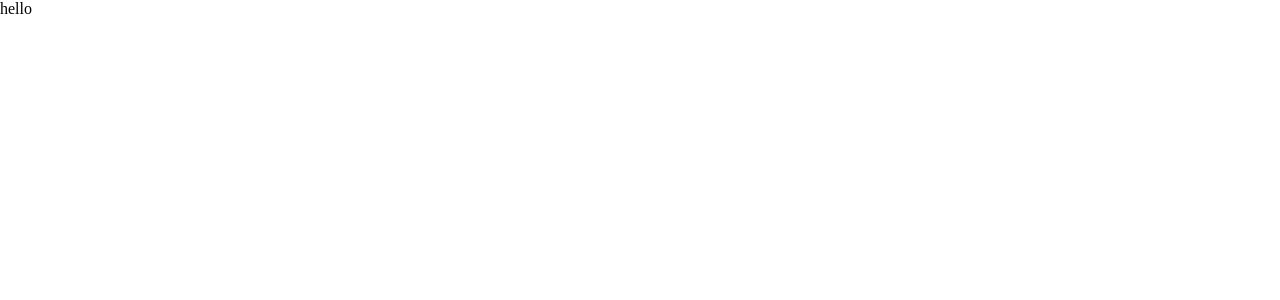
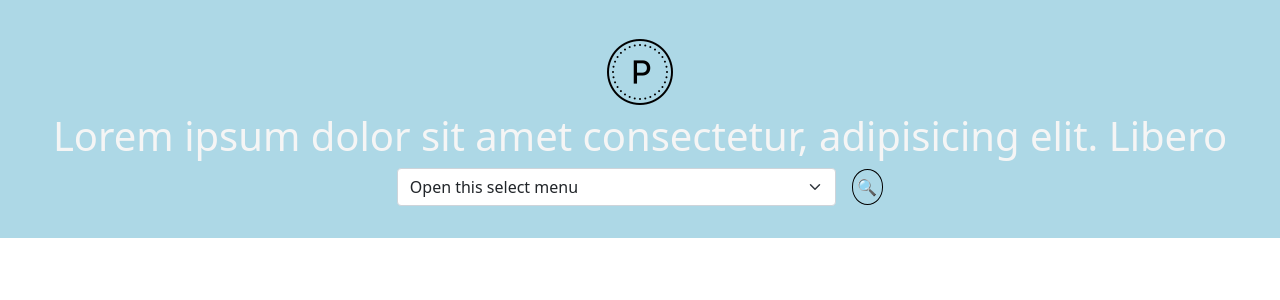
Before and after one commit to biswanathTewari/PexelFirestore, a React (Create React App) app: page / in a window 1280 px wide. Shown: the top 300 px of the page. Built offline with nearby package versions, Linux system fonts and the light colour scheme.

Commit message:
feat - header

```diff
--- a/package.json
+++ b/package.json
@@ -9,6 +9,7 @@
     "firebase": "^8.4.1",
     "node-sass": "^5.0.0",
     "react": "^17.0.2",
+    "react-bootstrap": "^1.5.2",
     "react-dom": "^17.0.2",
     "react-scripts": "4.0.3",
     "web-vitals": "^1.1.1"
--- a/public/index.html
+++ b/public/index.html
@@ -8,6 +8,12 @@
 		<meta
 			name="description"
 			content="Web site created using create-react-app"
+		/>
+		<link
+			href="https://cdn.jsdelivr.net/npm/bootstrap@5.0.0-beta3/dist/css/bootstrap.min.css"
+			rel="stylesheet"
+			integrity="sha384-eOJMYsd53ii+scO/bJGFsiCZc+5NDVN2yr8+0RDqr0Ql0h+rP48ckxlpbzKgwra6"
+			crossorigin="anonymous"
 		/>
 		<link rel="apple-touch-icon" href="%PUBLIC_URL%/logo192.png" />
 		<!--
--- a/src/components/App.js
+++ b/src/components/App.js
@@ -1,7 +1,14 @@
+import React from "react";
+//& components
 import "../styles/app.scss";
+import Header from "./Header";
 
 const App = () => {
-	return <div className="App">hello</div>;
+	return (
+		<div className="App">
+			<Header />
+		</div>
+	);
 };
 
 export default App;
--- /dev/null
+++ b/src/components/Header.jsx
@@ -0,0 +1,26 @@
+import React from "react";
+import Picon from "../icons/P.png";
+
+const Header = () => {
+	return (
+		<div className="Header">
+			<div className="brand">
+				<img src={Picon} alt="icon" />
+			</div>
+			<h1>
+				Lorem ipsum dolor sit amet consectetur, adipisicing elit. Libero
+			</h1>
+			<div className="select-category">
+				<select className="form-select" aria-label="Default select example">
+					<option defaultValue="hello">Open this select menu</option>
+					<option value="1">One</option>
+					<option value="2">Two</option>
+					<option value="3">Three</option>
+				</select>
+				<button>🔍</button>
+			</div>
+		</div>
+	);
+};
+
+export default Header;
--- /dev/null
+++ b/src/styles/_header.scss
@@ -0,0 +1,39 @@
+.Header {
+	background-color: lightblue;
+	color: whitesmoke;
+	display: flex;
+	flex-direction: column;
+	justify-content: center;
+	align-items: center;
+	width: 100vw;
+	padding: 2rem;
+
+	.brand {
+		display: flex;
+		justify-content: left;
+		align-items: flex-end;
+
+		img {
+			max-height: 10vh;
+		}
+	}
+
+	.select-category {
+		display: flex;
+		justify-content: center;
+		align-items: center;
+		width: 40%;
+
+		button {
+			background: none;
+			border: 1px solid black;
+			border-radius: 50%;
+			padding: 0.3rem;
+			margin-left: 1rem;
+		}
+
+		button:hover {
+			background-color: aliceblue;
+		}
+	}
+}
--- a/src/styles/app.scss
+++ b/src/styles/app.scss
@@ -4,6 +4,19 @@
 	box-sizing: border-box;
 }
 
+:root {
+	--primary: #efb6b2;
+	--secondary: #4e4e4e;
+	--error: #ff4a4a;
+	--primaryDark: #efb6b2;
+	--secondaryDark: #4e4e4e;
+}
+
+@import "./_header.scss";
+
 .App {
 	transition: all 1s ease;
+	display: flex;
+	align-items: center;
+	justify-content: center;
 }
```
Also changed, not shown: src/icons/P.png (added), 1 other file (tests, documents, lock files or other folders). Lines whose indentation alone changed are shown as unchanged.
